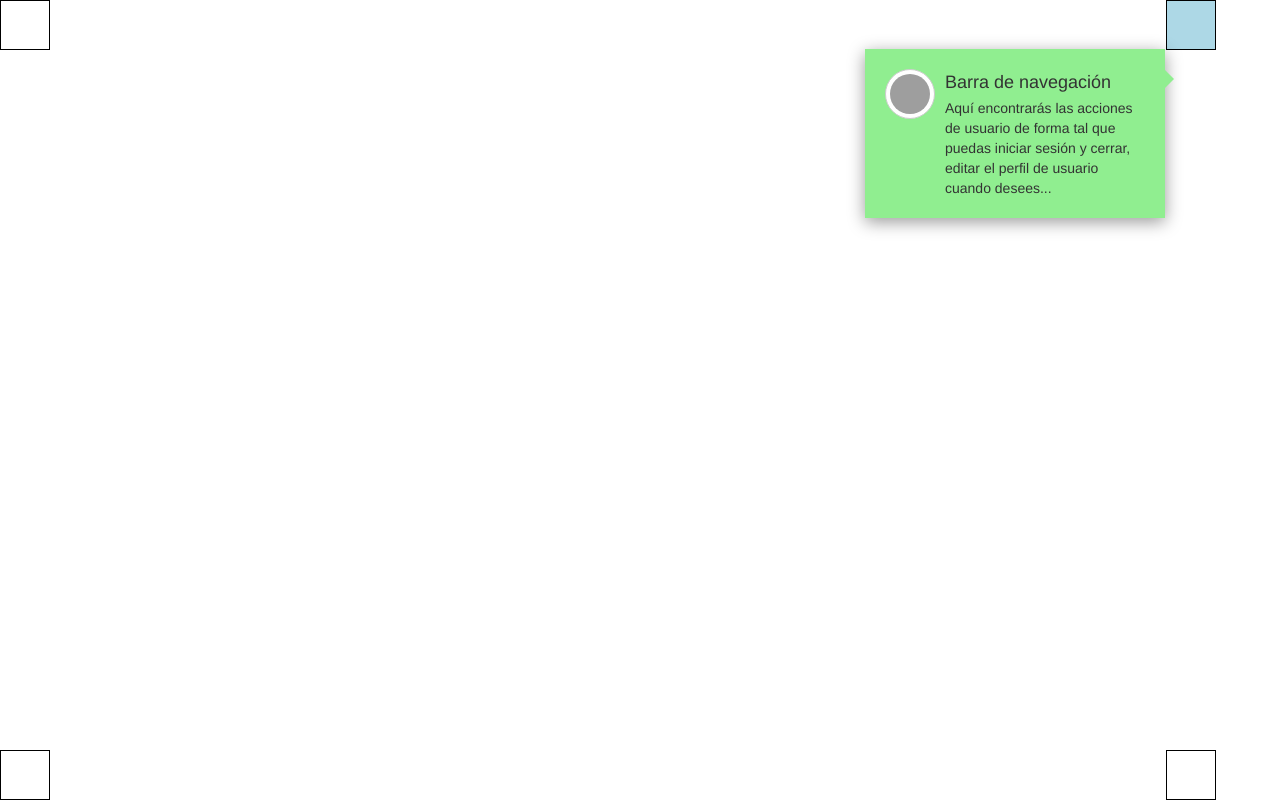
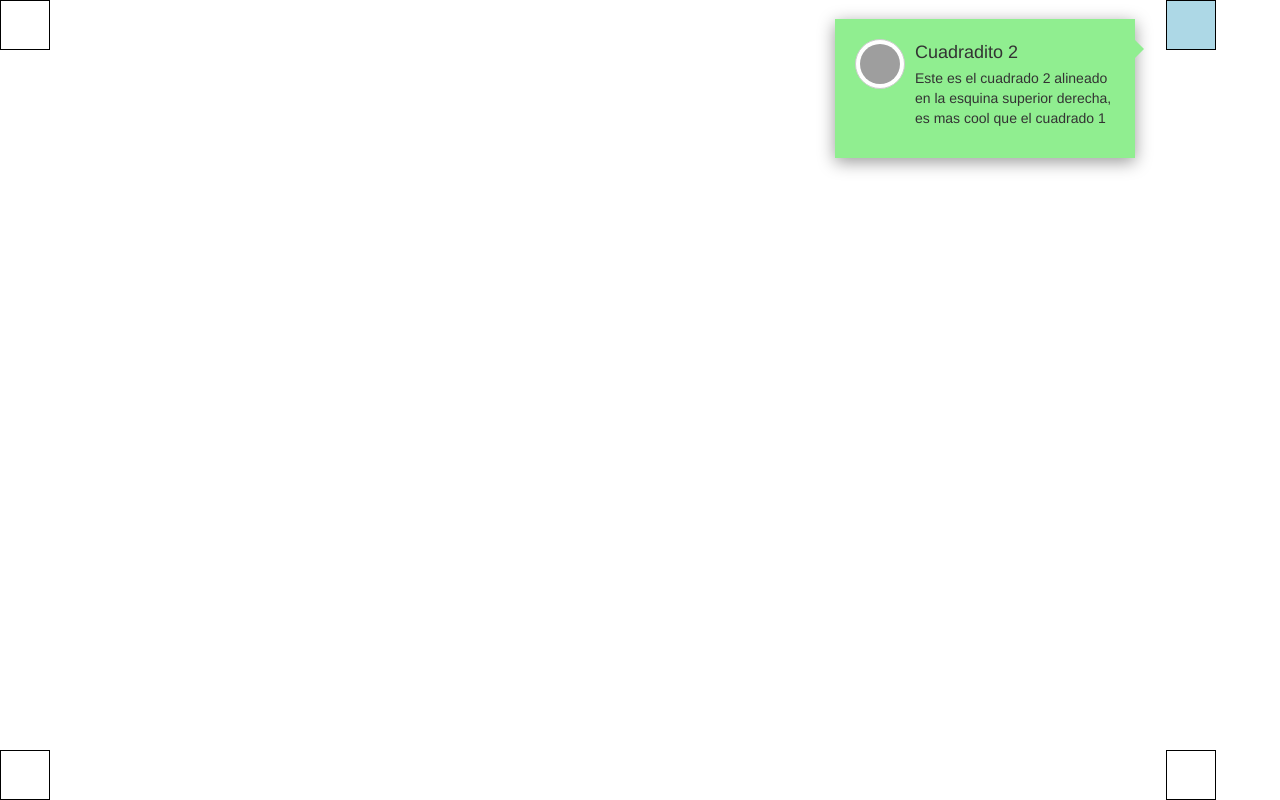
Before and after one commit to luttingere/presenterjs, a plain HTML site: page index.html in a window 1280 px wide. Both pictures are taken after a click on the element 199 px from the left and 133 px from the top of the page. Drawn offline with Linux system fonts and the light colour scheme; grey boxes are pictures that could not be loaded.

Commit message:
se agreganm titulos y mensajes dinamicamente

```diff
--- a/index.html
+++ b/index.html
@@ -26,11 +26,8 @@
             <img src="https://image.flaticon.com/icons/svg/288/288082.svg">
         </div>
         <div class="dialogue-body">
-            <h4 class="dialogue-heading">Barra de navegación</h4>Aquí encontrarás las acciones de usuario de forma tal
-            que puedas iniciar sesión y cerrar, editar el perfil de usuario cuando desees...
-            <md-button ng-click="dialogueBtnCtrl()" id="dialogue-btn" class="md-raised md-primary" step-action>
-                Entendido
-            </md-button>
+            <h4 id="presenter_title" class="dialogue-heading"></h4>
+            <p id="presenter_message"></p>
         </div>
     </div>
 </div>
--- a/js/presenter.js
+++ b/js/presenter.js
@@ -6,8 +6,10 @@ $(document).ready(function () {
     var steps = {
         step1: {
             id: "step1",
+            title: "Cuadrito 1",
+            text: "Este es el cuadrado 1 alineado en la esquina superior izquierda, el no hace nada solo esta alli para enseñarte a usar esta mierda :)",
             position: "BOTTOM_RIGHT",
-            indicatorPosition:"left-top",
+            indicatorPosition: "left-top",
             drawOnTarget: "pintar",
             drawOnSelf: "",
             template: "",
@@ -15,8 +17,10 @@ $(document).ready(function () {
         },
         step2: {
             id: "step2",
+            title: "Cuadradito 2",
+            text: "Este es el cuadrado 2 alineado en la esquina superior derecha, es mas cool que el cuadrado 1",
             position: "BOTTOM_LEFT",
-            indicatorPosition:"right-top",
+            indicatorPosition: "right-top",
             drawOnTarget: "pintar",
             drawOnSelf: "",
             template: "",
@@ -24,8 +28,10 @@ $(document).ready(function () {
         },
         step3: {
             id: "step3",
+            title: "Cuadradito 3",
+            text: "Este es el cuadrado 3 alineado en la esquina inferior izquierda no hace un coño tampoco",
             position: "TOP_RIGHT",
-            indicatorPosition:"left-bottom",
+            indicatorPosition: "left-bottom",
             drawOnTarget: "pintar",
             drawOnSelf: "",
             template: "",
@@ -33,8 +39,10 @@ $(document).ready(function () {
         },
         step4: {
             id: "step4",
+            title: "Cuadradito 4",
+            text: "Este es el cuadrado 4 alineado en la esquina inferior derecha es el ultimo, aqui termina la presentacion",
             position: "TOP_LEFT",
-            indicatorPosition:"right-bottom",
+            indicatorPosition: "right-bottom",
             drawOnTarget: "pintar",
             drawOnSelf: "",
             template: "",
@@ -103,6 +111,8 @@ $(document).ready(function () {
         if (step.template != null && step.template != "") {
             $(step.template).css({}).appendTo(presenter);
         }
+        presenter.find('#presenter_title').html(step.title);
+        presenter.find('#presenter_message').html(step.text);
     }
 
     /**
@@ -122,24 +132,25 @@ $(document).ready(function () {
         var fixedPoints = 1;
         var finalHeight = presenter.height() - element.height();
         var finalWidth = presenter.width() - element.width();
-        var padding = presenter.css('padding');
-        padding = Number(padding.replace('px', '')) * 2;
+        var paddingFix = presenter.css('padding');
+        paddingFix = Number(paddingFix.replace('px', '')) * 2;
+        var marginFix = 30;
         switch (position) {
             case "TOP_LEFT":
-                topAndLeft.top = -((height + finalHeight + padding) + fixedPoints);
-                topAndLeft.left = -((width + finalWidth + padding) + fixedPoints);
+                topAndLeft.top = -((height + finalHeight + paddingFix) + fixedPoints) + marginFix;
+                topAndLeft.left = -((width + finalWidth + paddingFix) + fixedPoints) - marginFix;
                 break;
             case "TOP_RIGHT":
-                topAndLeft.top = -((height + finalHeight + padding) + fixedPoints);
-                topAndLeft.left = (width + fixedPoints);
+                topAndLeft.top = -((height + finalHeight + paddingFix) + fixedPoints) + marginFix;
+                topAndLeft.left = (width + fixedPoints) + marginFix;
                 break;
             case "BOTTOM_LEFT":
-                topAndLeft.top = (height + fixedPoints);
-                topAndLeft.left = -((width + finalWidth + padding) + fixedPoints);
+                topAndLeft.top = (height + fixedPoints) - marginFix;
+                topAndLeft.left = -((width + finalWidth + paddingFix) + fixedPoints) - marginFix;
                 break;
             case "BOTTOM_RIGHT":
-                topAndLeft.top = (height + fixedPoints);
-                topAndLeft.left = (width + fixedPoints);
+                topAndLeft.top = (height + fixedPoints) - marginFix;
+                topAndLeft.left = (width + fixedPoints) + marginFix;
                 break;
         }
         return topAndLeft;
```
